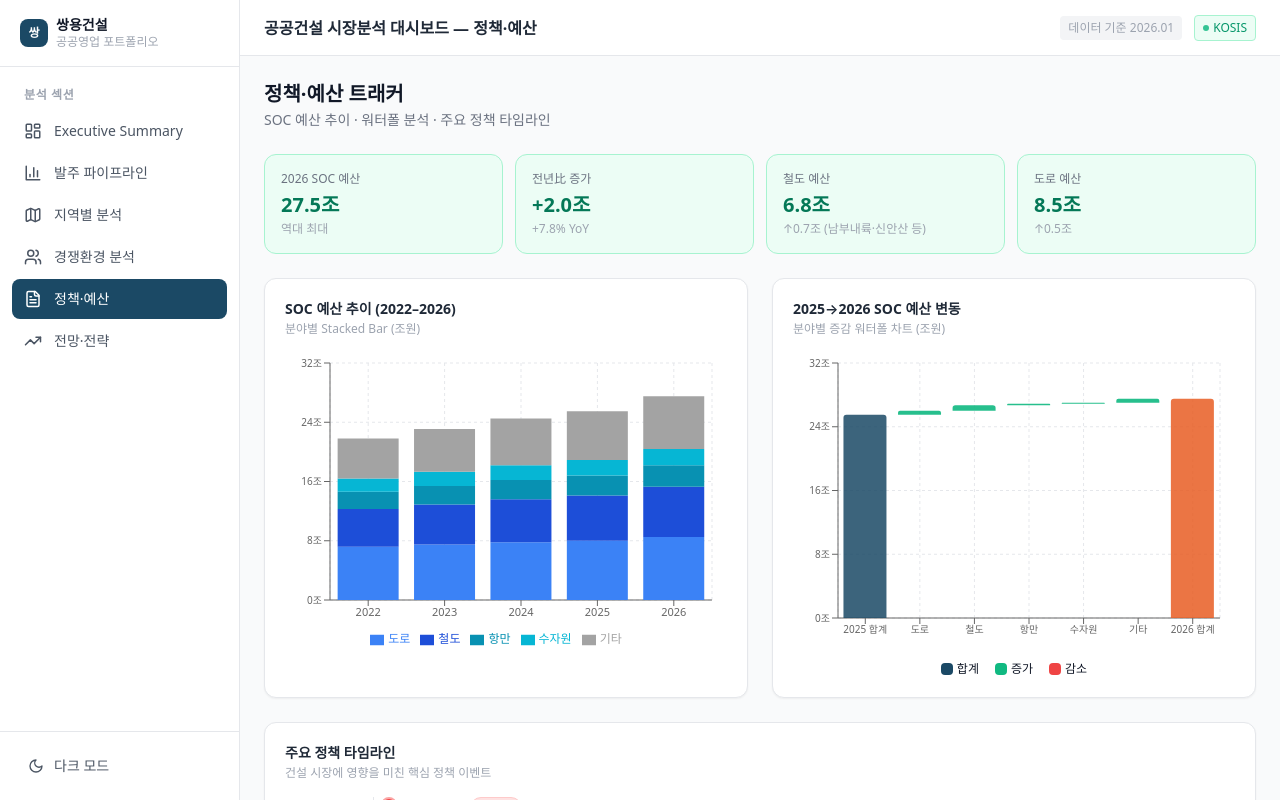
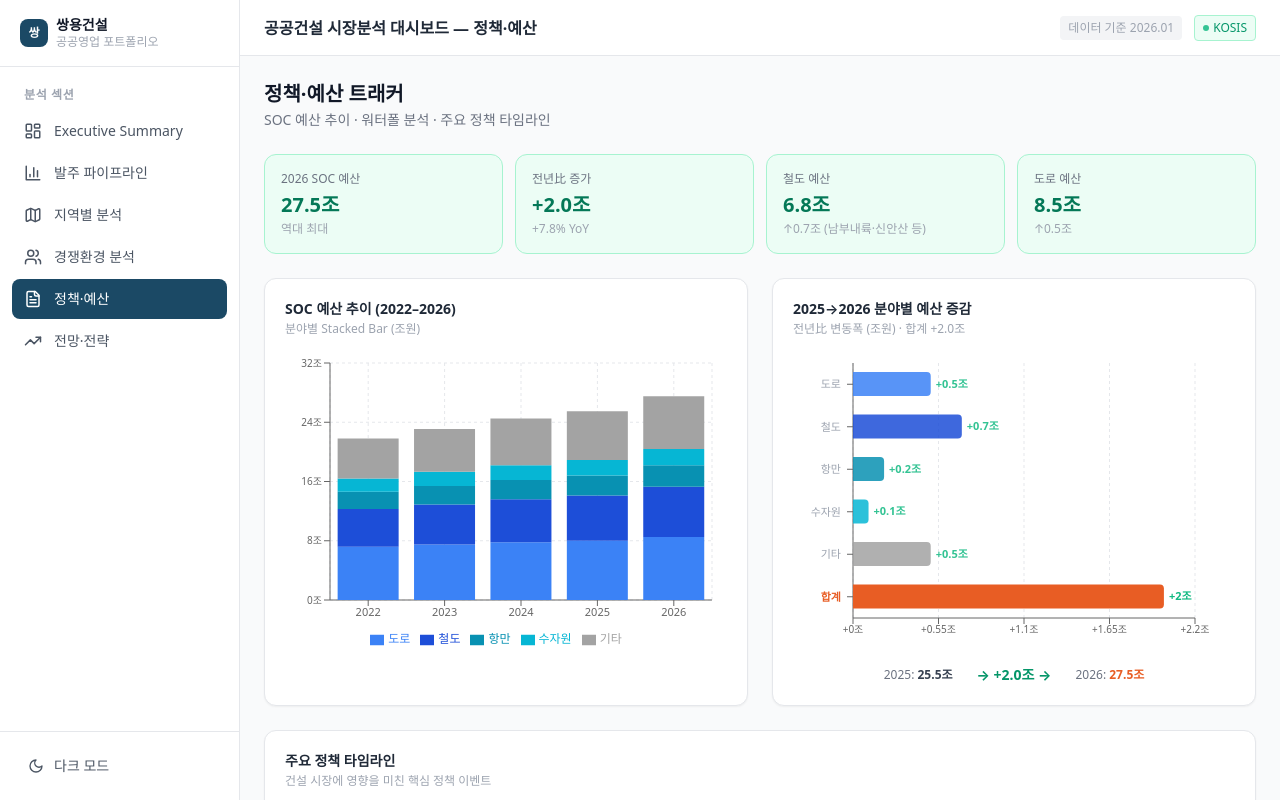
Before and after one commit to qkdtmdgh1000-cell/ssangyong-dashboard, a React (Vite) app: page /ssangyong-dashboard/policy in a window 1280 px wide. Shown: the top 800 px of the page. Built offline with nearby package versions, Linux system fonts and the light colour scheme; a web font is replaced by a local one.

Commit message:
fix: SOC 워터폴 차트 → 수평 증감 바 차트로 재설계

```diff
--- a/src/pages/PolicyTracker.jsx
+++ b/src/pages/PolicyTracker.jsx
@@ -14,53 +14,34 @@ const BUDGET_KEYS = [
   { key: 'other', label: '기타', color: '#a3a3a3' },
 ];
 
-// 워터폴 차트용 데이터 변환
-function buildWaterfall(budgetData) {
-  // 2025→2026 분야별 증감 + 전체 합계
+// 워터폴 차트용 데이터 (분야별 증감)
+function buildChangeData(budgetData) {
   const base = budgetData.find(d => d.year === 2025);
   const cur = budgetData.find(d => d.year === 2026);
   if (!base || !cur) return [];
 
-  let runningTotal = base.total;
-  const items = [];
-
-  BUDGET_KEYS.forEach(({ key, label, color }) => {
-    const diff = (cur[key] - base[key]);
-    items.push({
+  const items = BUDGET_KEYS.map(({ key, label, color }) => {
+    const diff = Math.round((cur[key] - base[key]) * 10) / 10;
+    return {
       name: label,
-      base: Math.round(Math.min(runningTotal, runningTotal + diff) * 10) / 10,
-      value: Math.round(Math.abs(diff) * 10) / 10,
-      diff: Math.round(diff * 10) / 10,
-      isPositive: diff >= 0,
+      '증감': diff,
+      '2025': base[key],
+      '2026': cur[key],
       color,
-    });
-    runningTotal += diff;
+    };
   });
 
-  // 시작 / 끝 항목
-  return [
-    { name: '2025 합계', base: 0, value: base.total, isTotal: true, color: COLORS.primary },
-    ...items,
-    { name: '2026 합계', base: 0, value: cur.total, isTotal: true, color: COLORS.accent },
-  ];
-}
+  // 합계 항목 추가
+  items.push({
+    name: '합계',
+    '증감': Math.round((cur.total - base.total) * 10) / 10,
+    '2025': base.total,
+    '2026': cur.total,
+    color: COLORS.accent,
+    isTotal: true,
+  });
 
-// 워터폴 커스텀 툴팁
-function WaterfallTooltip({ active, payload, label }) {
-  if (!active || !payload?.length) return null;
-  const d = payload[0]?.payload;
-  return (
-    <div className="bg-white dark:bg-gray-800 border border-gray-200 dark:border-gray-600 rounded-lg p-3 text-xs shadow-xl">
-      <p className="font-semibold">{label}</p>
-      {d.isTotal ? (
-        <p className="text-gray-600 dark:text-gray-300 mt-1">총 예산: <strong>{d.value}조원</strong></p>
-      ) : (
-        <p className={`mt-1 font-medium ${d.isPositive ? 'text-emerald-600' : 'text-red-500'}`}>
-          {d.isPositive ? '+' : ''}{d.diff}조원
-        </p>
-      )}
-    </div>
-  );
+  return items;
 }
 
 const IMPACT_STYLE = {
@@ -70,7 +51,7 @@ const IMPACT_STYLE = {
 };
 
 export default function PolicyTracker() {
-  const waterfallData = buildWaterfall(SOC_BUDGET);
+  const changeData = buildChangeData(SOC_BUDGET);
 
   return (
     <div className="space-y-6">
@@ -121,35 +102,65 @@ export default function PolicyTracker() {
           </ResponsiveContainer>
         </ChartCard>
 
-        {/* 2025→2026 워터폴 차트 */}
-        <ChartCard title="2025→2026 SOC 예산 변동" subtitle="분야별 증감 워터폴 차트 (조원)">
+        {/* 2025→2026 분야별 변동 */}
+        <ChartCard title="2025→2026 분야별 예산 증감" subtitle="전년比 변동폭 (조원) · 합계 +2.0조">
           <ResponsiveContainer width="100%" height={300}>
-            <BarChart data={waterfallData} margin={{ top: 10, right: 15, bottom: 5, left: 5 }}>
-              <CartesianGrid strokeDasharray="3 3" stroke="#e5e7eb" />
-              <XAxis dataKey="name" tick={{ fontSize: 10 }} />
-              <YAxis tickFormatter={v => `${v}조`} tick={{ fontSize: 10 }} width={40} domain={[0, 32]} />
-              <Tooltip content={<WaterfallTooltip />} />
-              {/* 투명 베이스 바 (워터폴 효과) */}
-              <Bar dataKey="base" stackId="wf" fill="transparent" />
-              <Bar dataKey="value" stackId="wf" radius={[3, 3, 0, 0]}>
-                {waterfallData.map((entry, i) => (
+            <BarChart data={changeData} layout="vertical" margin={{ top: 10, right: 40, bottom: 5, left: 10 }}>
+              <CartesianGrid strokeDasharray="3 3" stroke="#e5e7eb" horizontal={false} />
+              <XAxis
+                type="number"
+                tickFormatter={v => `+${v}조`}
+                tick={{ fontSize: 10 }}
+                domain={[0, 2.2]}
+              />
+              <YAxis
+                type="category"
+                dataKey="name"
+                tick={({ x, y, payload }) => {
+                  const item = changeData.find(d => d.name === payload.value);
+                  return (
+                    <text
+                      x={x - 4} y={y + 4}
+                      textAnchor="end"
+                      fontSize={11}
+                      fill={item?.isTotal ? COLORS.accent : '#9ca3af'}
+                      fontWeight={item?.isTotal ? 700 : 400}
+                    >
+                      {payload.value}
+                    </text>
+                  );
+                }}
+                width={50}
+              />
+              <Tooltip
+                formatter={(v, name, { payload }) => [
+                  `+${v}조원 (${payload['2025']}→${payload['2026']}조)`,
+                  payload.name,
+                ]}
+                cursor={{ fill: 'transparent' }}
+              />
+              <Bar dataKey="증감" radius={[0, 4, 4, 0]} barSize={24}>
+                <LabelList
+                  dataKey="증감"
+                  position="right"
+                  formatter={v => `+${v}조`}
+                  style={{ fontSize: 11, fontWeight: 600, fill: '#10b981' }}
+                />
+                {changeData.map((entry, i) => (
                   <Cell
                     key={i}
-                    fill={
-                      entry.isTotal ? entry.color
-                      : entry.isPositive ? COLORS.positive
-                      : COLORS.negative
-                    }
-                    opacity={entry.isTotal ? 0.85 : 0.9}
+                    fill={entry.isTotal ? COLORS.accent : entry.color}
+                    opacity={entry.isTotal ? 1 : 0.85}
                   />
                 ))}
               </Bar>
             </BarChart>
           </ResponsiveContainer>
-          <div className="flex gap-4 mt-2 text-xs justify-center">
-            <span className="flex items-center gap-1"><span className="w-3 h-3 rounded inline-block" style={{ background: COLORS.primary }} />합계</span>
-            <span className="flex items-center gap-1"><span className="w-3 h-3 rounded inline-block" style={{ background: COLORS.positive }} />증가</span>
-            <span className="flex items-center gap-1"><span className="w-3 h-3 rounded inline-block" style={{ background: COLORS.negative }} />감소</span>
+          {/* 하단 요약 */}
+          <div className="mt-3 flex items-center justify-center gap-6 text-xs text-gray-500 dark:text-gray-400">
+            <span>2025: <strong className="text-gray-700 dark:text-gray-200">25.5조</strong></span>
+            <span className="text-emerald-600 font-bold text-sm">→ +2.0조 →</span>
+            <span>2026: <strong className="text-accent">27.5조</strong></span>
           </div>
         </ChartCard>
       </div>
```
